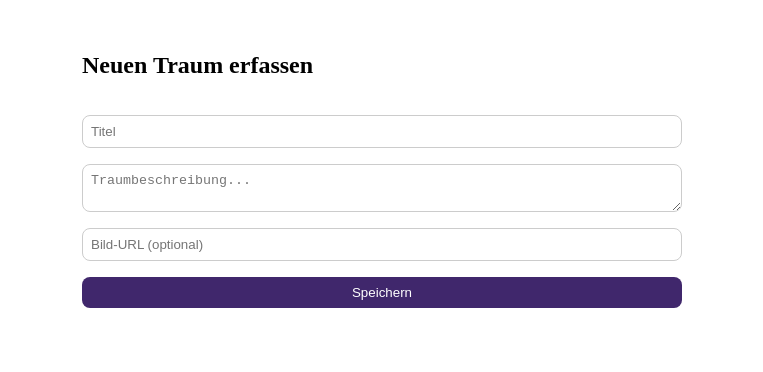
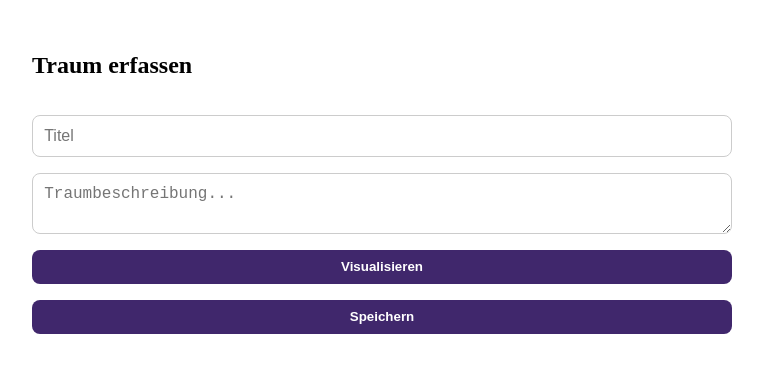
Before and after one commit to DramCatcher/DreamCatcher, an Angular app in the folder Frontend/: page /neu in a window 1280 px wide. Shown: the top 372 px of the page, without its empty margins (258-1021 px from the left). Built offline with nearby package versions, Linux system fonts and the light colour scheme.

Commit message:
dreams get now visualised from the dream description

```diff
--- a/Frontend/src/app/pages/traum-editor/traum-editor.component.html
+++ b/Frontend/src/app/pages/traum-editor/traum-editor.component.html
@@ -1,11 +1,17 @@
 <div class="traum-editor">
-  <h2>Neuen Traum erfassen</h2>
+  <h2>Traum erfassen</h2>
 
   <input [(ngModel)]="titel" placeholder="Titel" />
   <textarea [(ngModel)]="inhalt" placeholder="Traumbeschreibung..."></textarea>
 
-  <!-- Später AI-Anbindung für Bild -->
-  <input [(ngModel)]="bild" placeholder="Bild-URL (optional)" />
+  <button (click)="visualisieren()" [disabled]="loading || !inhalt">
+    {{ loading ? 'Visualisiert...' : 'Visualisieren' }}
+  </button>
 
-  <button (click)="speichern()">Speichern</button>
+  <div *ngIf="bild">
+    <h3>Visualisiertes Bild</h3>
+    <img [src]="bild" alt="Traumbild" />
+  </div>
+
+  <button (click)="speichern()" [disabled]="!titel || !inhalt">Speichern</button>
 </div>
--- a/Frontend/src/app/pages/traum-editor/traum-editor.component.scss
+++ b/Frontend/src/app/pages/traum-editor/traum-editor.component.scss
@@ -2,21 +2,29 @@
   display: flex;
   flex-direction: column;
   gap: 1rem;
-  max-width: 600px;
+  max-width: 700px;
   margin: 2rem auto;
 
   input, textarea {
-    padding: 0.5rem;
+    padding: 0.7rem;
     border-radius: 8px;
     border: 1px solid #ccc;
+    font-size: 1rem;
   }
 
   button {
-    padding: 0.5rem 1rem;
-    background: #40276c;
-    color: white;
+    padding: 0.6rem 1.2rem;
     border: none;
     border-radius: 8px;
+    background-color: #40276c;
+    color: white;
+    font-weight: bold;
     cursor: pointer;
   }
+
+  img {
+    max-width: 100%;
+    border-radius: 12px;
+    border: 2px solid #ddd;
+  }
 }
--- a/Frontend/src/app/pages/traum-editor/traum-editor.component.ts
+++ b/Frontend/src/app/pages/traum-editor/traum-editor.component.ts
@@ -15,9 +15,18 @@ import { Traum } from '../../models/traum';
 export class TraumEditorComponent {
   titel = '';
   inhalt = '';
-  bild = ''; // z.B. Platzhalter oder AI-Bild später
+  bild = '';
+  loading = false;
 
   constructor(private traumService: TraumService, private router: Router) {}
+
+  async visualisieren() {
+    if (!this.inhalt.trim()) return;
+    this.loading = true;
+    const encodedPrompt = encodeURIComponent(this.inhalt);
+    this.bild = `https://image.pollinations.ai/prompt/${encodedPrompt}`;
+    this.loading = false;
+  }
 
   speichern() {
     const traum: Traum = {
@@ -28,6 +37,6 @@ export class TraumEditorComponent {
     };
 
     this.traumService.add(traum);
-    this.router.navigate(['/']); // Zurück zur Liste
+    this.router.navigate(['/']);
   }
 }
```
